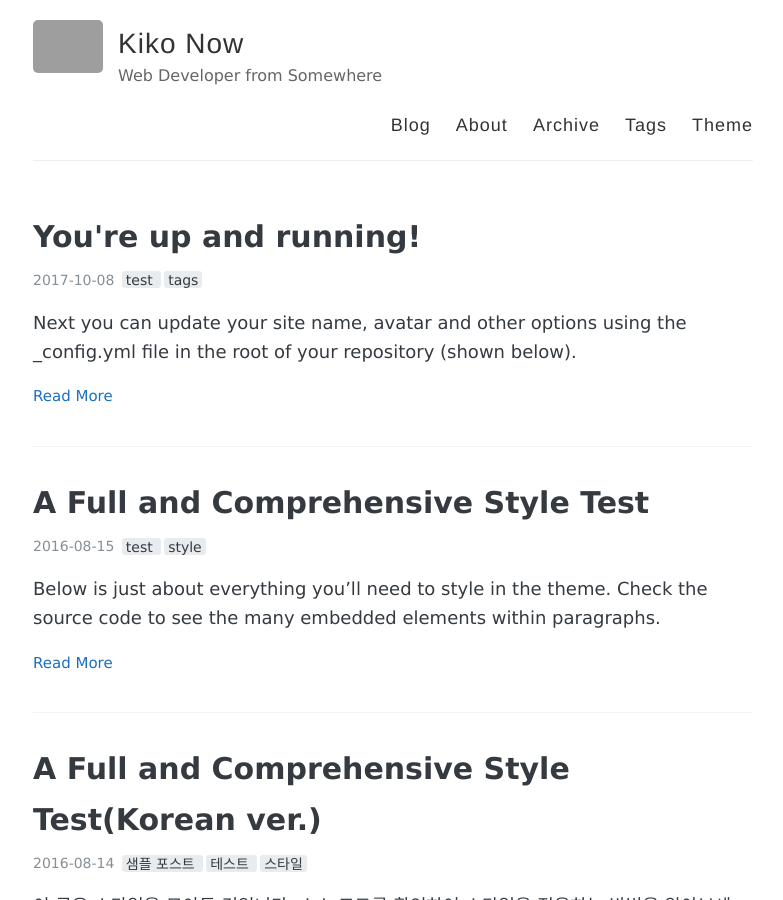
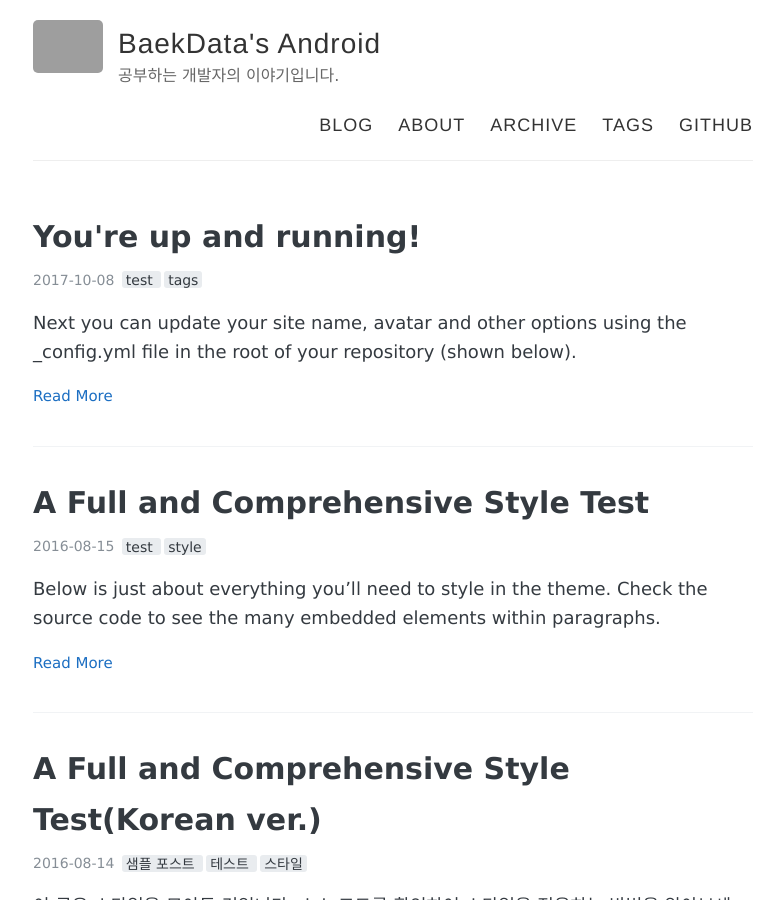
Before and after one commit to baekdata/baekdata.github.io, a Jekyll site: the page built from index.html, in a window 1280 px wide and 900 px high. Shown: the whole window, without its empty margins (247-1030 px from the left). Built offline with Jekyll 4.4.1, drawn with Linux system fonts in a browser that asks for light colours; the list of posts is cut into pages by our own code; some of the changed text lies outside the part shown; grey boxes are pictures that could not be loaded.

Commit message:
update config file

```diff
--- a/_config.yml
+++ b/_config.yml
@@ -3,10 +3,10 @@
 #
 
 # Name of your site (displayed in the header)
-name: Kiko Now
+name: BaekData's Android
 
 # Short bio or description (displayed in the header)
-description: Web Developer from Somewhere
+description: 공부하는 개발자의 이야기입니다.
 
 #
 # Flags below are optional
@@ -20,16 +20,16 @@ avatar: https://raw.githubusercontent.com/barryclark/jekyll-now/master/images/je
 # and URL Link(e.g. 'Theme' tab below) tabs. If you don't need one, just delete
 # it from the list(Delete '- name: ' and 'url: ', too!)
 navigation:
-  - name: Blog
+  - name: BLOG
     url: /
-  - name: About
+  - name: ABOUT
     url: /about
-  - name: Archive
+  - name: ARCHIVE
     url: /archive
-  - name: Tags
+  - name: TAGS
     url: /tags
-  - name: Theme
-    url: https://github.com/AWEEKJ/kiko-now
+  - name: GITHUB
+    url: https://github.com/baekdata
 
 # Pagination
 paginate: 5
@@ -41,7 +41,7 @@ footer-links:
   email:
   facebook:
   flickr:
-  github: AWEEKJ/kiko-now
+  github: baekdata/baekdata.github.io
   googleplus: # anything in your profile username that comes after plus.google.com/
   instagram:
   linkedin:
@@ -53,7 +53,7 @@ footer-links:
   youtube: # channel/<your_long_string> or user/<user-name>
 
 # Text under the icons in footer
-footer-text: © 2017 Kiko Now
+footer-text: © 2018 BaekData
 
 # Enter your Disqus shortname (not your username) to enable commenting on posts
 # You can find your shortname on the Settings page of your Disqus account
```
